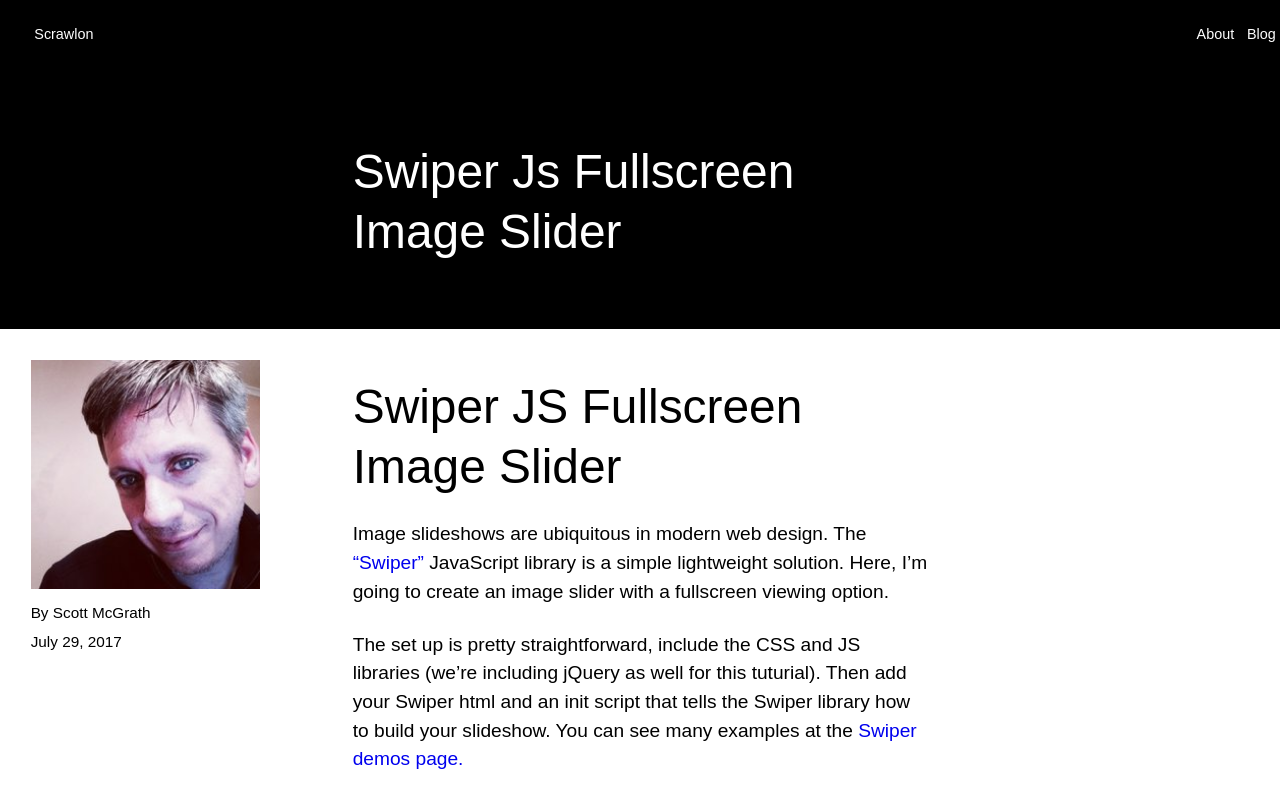
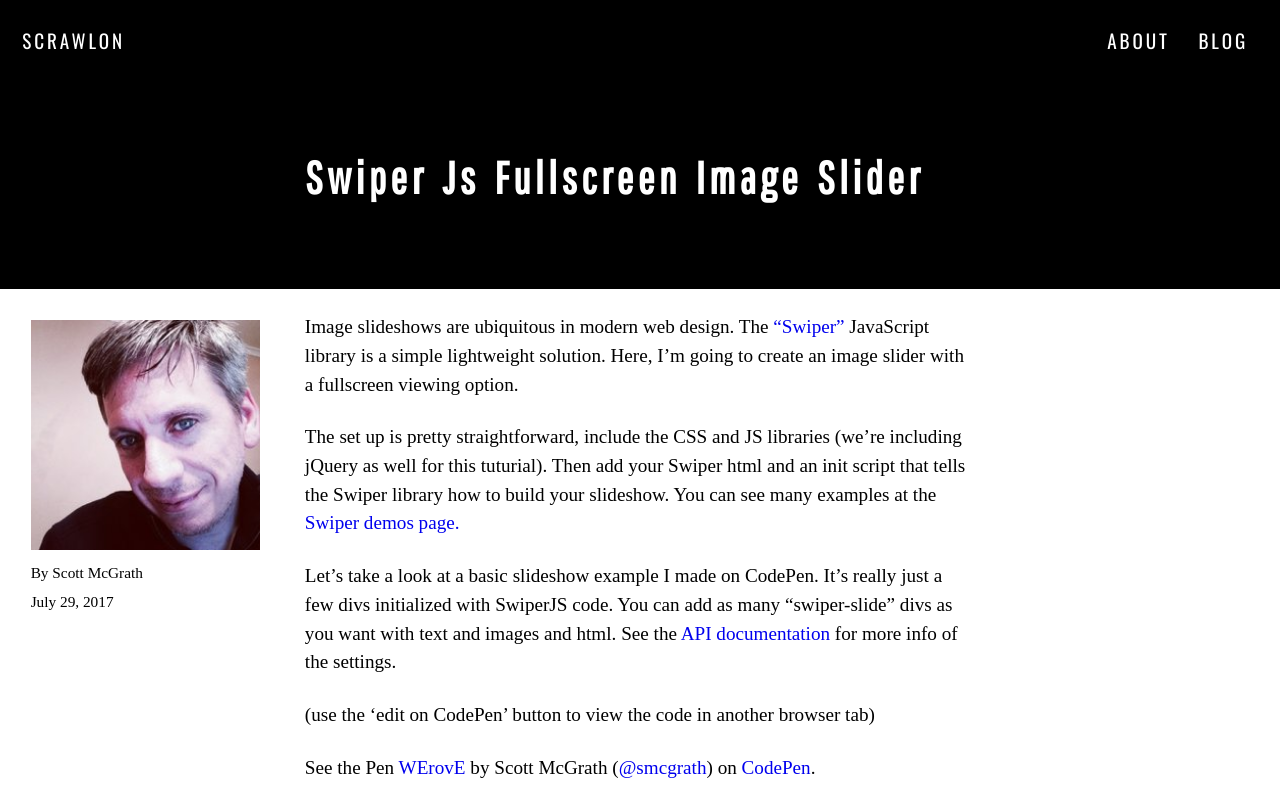
Before and after one commit to scrawlon/scrawlon.github.io, a Jekyll site: the page built from _posts/2017-07-29-swiper-js-fullscreen-image-slider.md, in a window 1280 px wide, cut to the strip 0-802 px from the top of the page. Built offline with Jekyll 4.4.1, drawn with Linux system fonts in a browser that asks for light colours; some web fonts are replaced; comment, search, counter and statistics services are not loaded.

Commit message:
CSS updates. Font tests

```diff
--- a/_posts/2017-07-29-swiper-js-fullscreen-image-slider.md
+++ b/_posts/2017-07-29-swiper-js-fullscreen-image-slider.md
@@ -9,7 +9,6 @@
 published: true
 post_date: 2017-07-29 18:22:47
 ---
-# Swiper JS Fullscreen Image Slider
 
 Image slideshows are ubiquitous in modern web design. The ["Swiper"][1] JavaScript library is a simple lightweight solution. Here, I'm going to create an image slider with a fullscreen viewing option.
 
--- a/css/styles.scss
+++ b/css/styles.scss
@@ -4,6 +4,7 @@
 /* test */
 @import "reset";
 @import "syntax";
+@import url('https://fonts.googleapis.com/css?family=Oswald|Pathway+Gothic+One|Muli');
 
 @function calculateRem($size) {
   $remSize: $size / $base-font-size;
@@ -29,17 +30,13 @@
     $i: index($percentages, $percentage);
 
     h#{$i} {
-      padding-top: 1em;
-
       @include font-size(3);
-
       font-size: $percentage;
-      line-height: 1.25em;
     }
   }
 }
 
-$readable-width: 30em;
+$readable-width: 35em;
 $base-font-size: 16px;
 $padding: 0.9em;
 
@@ -50,12 +47,24 @@
 body {
   @include font-size(1.5);
 
-  font-family: sans-serif;
+  font-family: 'Muli', serif;
   color: black;
 }
 
 // include h1-h6
-@include h(250%, 225%, 200%, 150%, 125%, 115%);
+@include h(235%, 175%, 150%, 125%, 115%, 105%);
+
+h1, h2, h3, h4, h5, h6 {
+  font-family: 'Pathway Gothic One', sans-serif;
+  font-weight: bold;
+  padding-top: 1em;
+}
+
+h1 {
+  letter-spacing: .09em;
+  line-height: 5.5rem;
+  word-spacing: .1em;
+}
 
 a {
   text-decoration: none;
@@ -99,7 +108,7 @@
 
 blockquote {
   width: 100%;
-  margin: 0 2em;
+  padding: 5px 15px;
   background-color: #f5f5f5;
 }
 
@@ -108,14 +117,20 @@
 }
 
 nav {
-  font-size: 0.75em;
-  width: 98%;
+  font-family: 'Oswald', sans-serif;
+  font-size: 1em;
+  letter-spacing: .15em;
   margin: 0 auto;
   padding-top: $padding;
+  width: 98%;
 
-  li {
-    display: inline-block;
-    margin-right: $padding;
+  ul {
+    padding-left: 0;
+
+    li {
+      display: inline-block;
+      text-transform: uppercase;
+    }
   }
 }
 
@@ -160,7 +175,7 @@
 .wrapper {
   width: 90%;
   max-width: $readable-width;
-  margin: 0 auto;
+  margin: 0 auto 20px;
 
   p {
     width: 100%;
@@ -251,6 +266,6 @@
 
 @media only screen and #{$large-desktop} {
   body {
-    @include font-size(2);
+    @include font-size(1.8);
   }
 }
```
